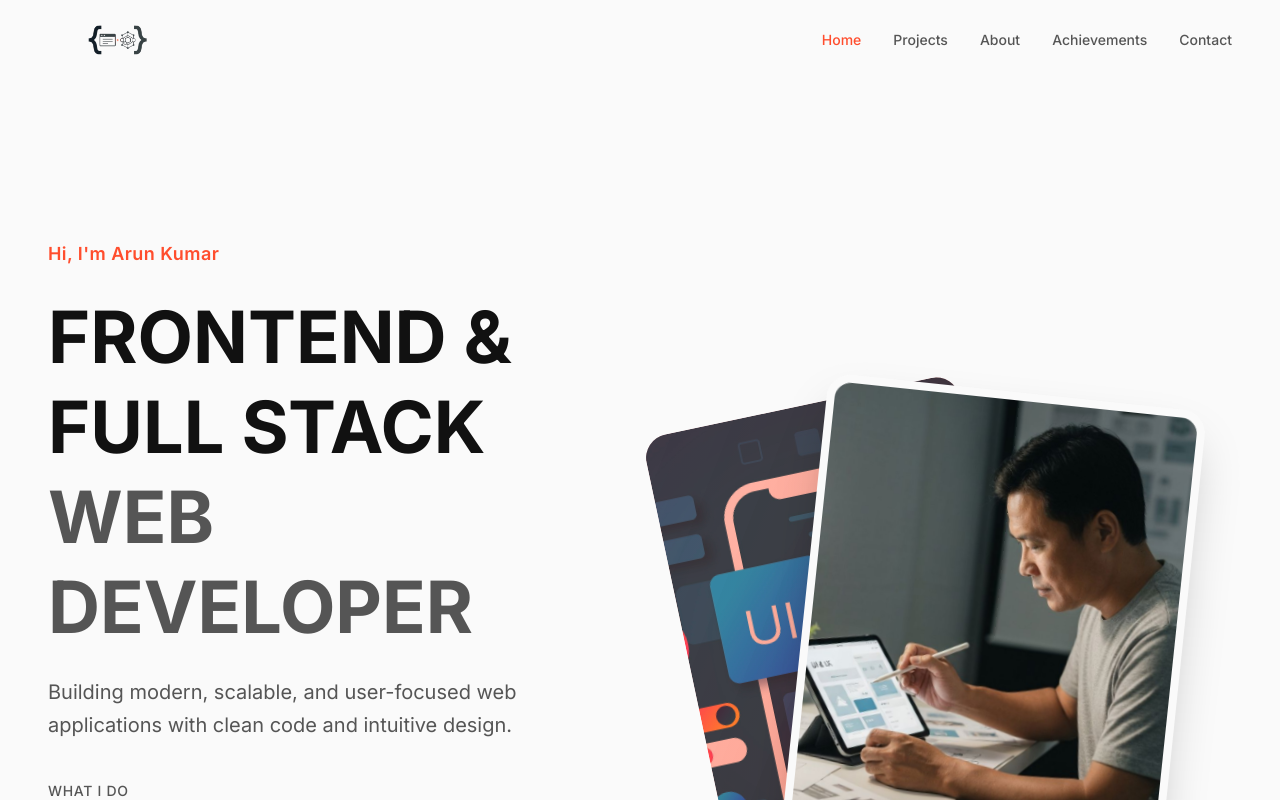
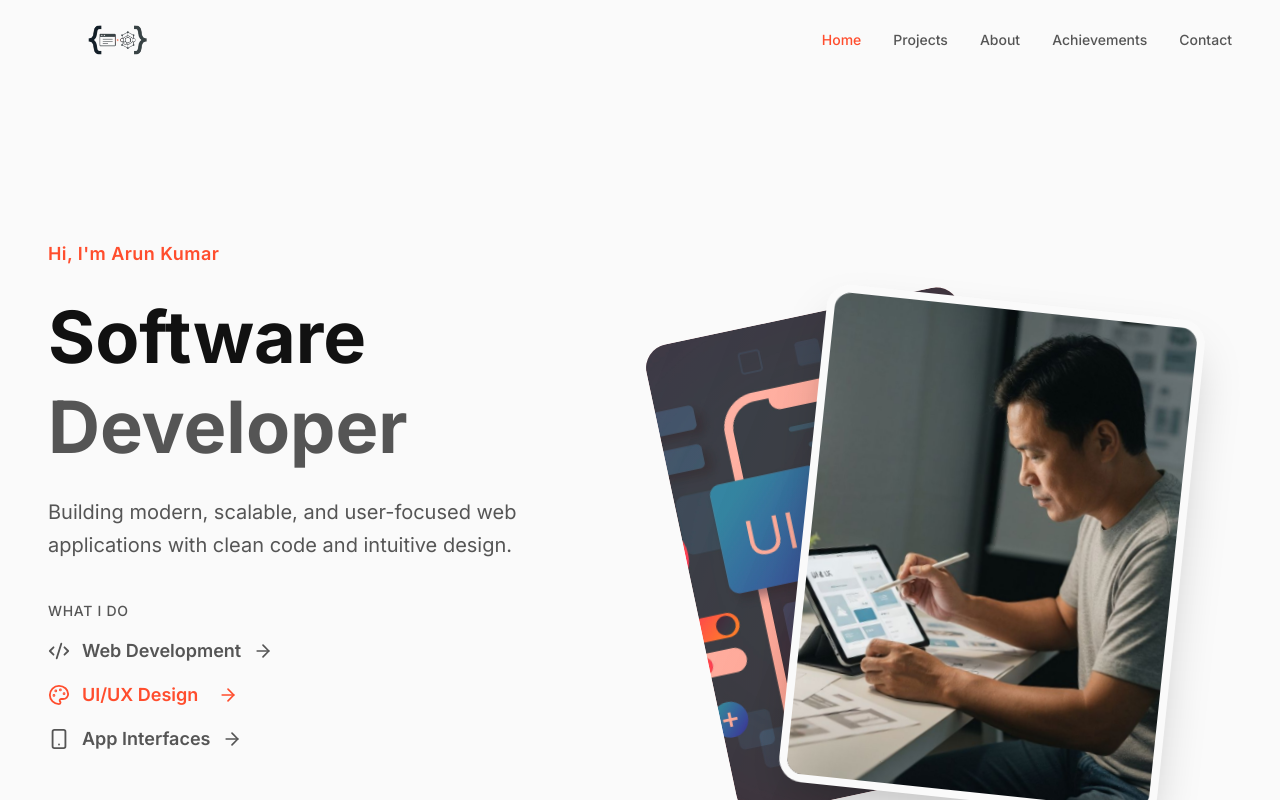
Before and after one commit to abx15/Port2026, a Next.js app: page / in a window 1280 px wide. Shown: the top 800 px of the page. Built offline with nearby package versions, Linux system fonts and the light colour scheme.

Commit message:
Change title from 'FRONTEND & FULL STACK' to 'Software'

```diff
--- a/app/page.tsx
+++ b/app/page.tsx
@@ -159,9 +159,9 @@ export default function HomePage() {
                 Hi, I'm Arun Kumar
               </p>
               <h1 className="text-5xl lg:text-7xl font-bold leading-tight text-balance">
-                FRONTEND & FULL STACK
+               Software
                 <br />
-                <span className="text-muted-foreground">WEB DEVELOPER</span>
+                <span className="text-muted-foreground"> Developer</span>
               </h1>
               <p className="text-xl text-muted-foreground leading-relaxed max-w-xl">
                 Building modern, scalable, and user-focused web applications
```
